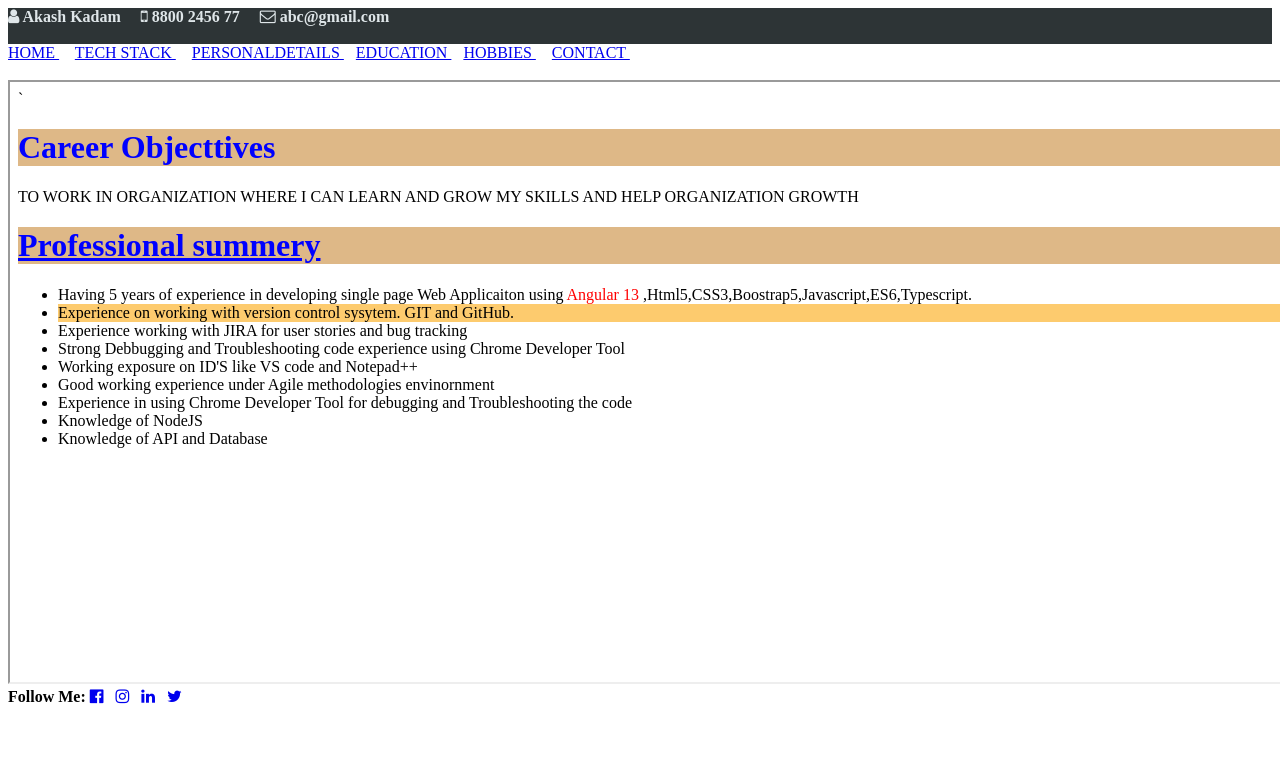
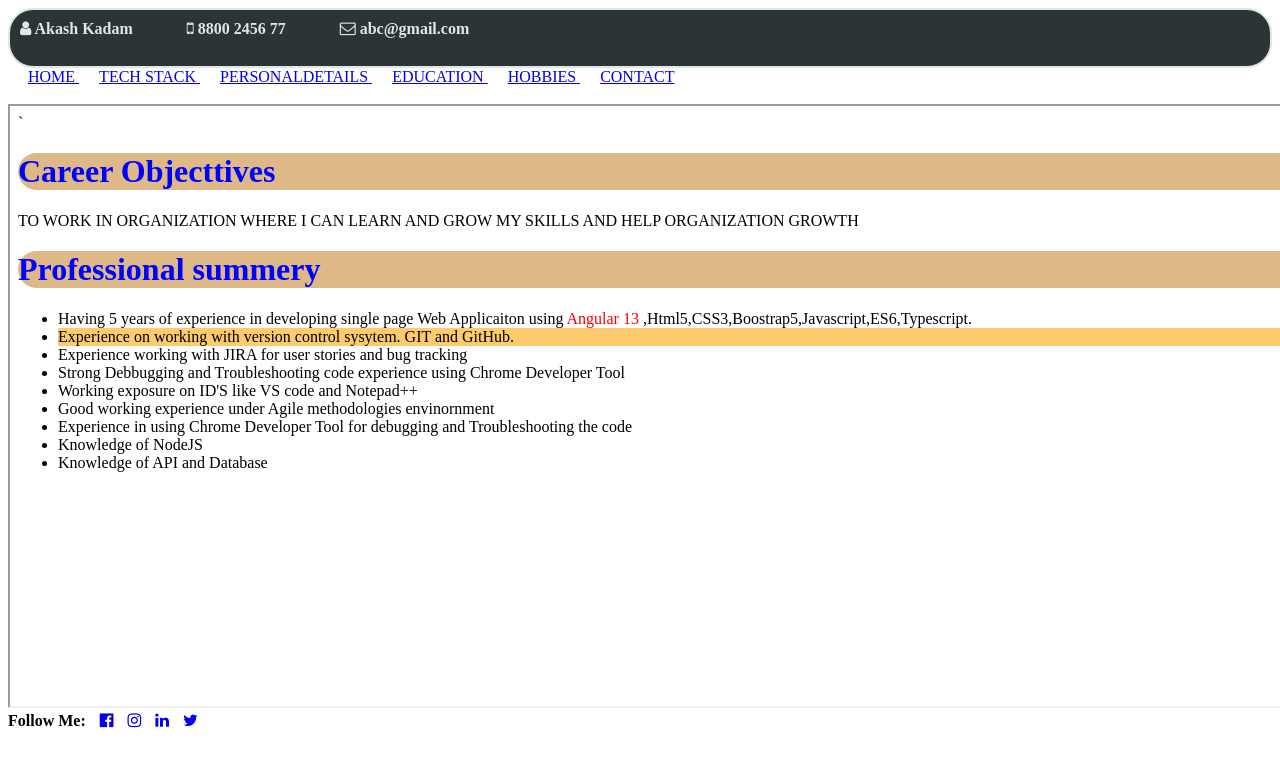
Before and after one commit to akashkadam1320/my-profile, a plain HTML site: page index.html in a window 1280 px wide. Shown: the top 766 px of the page. Drawn offline with Linux system fonts and the light colour scheme.

Commit message:
adding margin and padding
adding margin and padding

```diff
--- a/home.html
+++ b/home.html
@@ -6,6 +6,8 @@
             .abc{
                 color: blue;
                 background-color: burlywood;
+                border-radius: 20px;
+
             }
             #name{
                 color: red ;
@@ -19,7 +21,7 @@
     <body>
         <h1 class="abc"> Career Objecttives</h1>
         <p> TO WORK IN ORGANIZATION WHERE I CAN LEARN AND GROW MY SKILLS AND HELP ORGANIZATION GROWTH</p>
-          <h1 class="abc"><U>Professional summery</U></h1>
+          <h1 class="abc"> Professional summery</h1>
 
         <p>
 
--- a/index.html
+++ b/index.html
@@ -9,34 +9,50 @@
     />
     <style>
       .abc{
+
         color:#dfe6e9;
-           background-color:#2d3436 ;
+        background-color:#2d3436;
+        border: 2px solid;
+        padding: 10px;
+        border-radius: 25px;
+
+      }
+      #name{
+        margin-left: 50px;
+
+      }
+      #navbar{
+        margin-left: 20px;
+
+      }
+      #asd{
+        margin-left: 10px;
       }
 
     </style>
   </head>
   <body>
     <header class="abc">
-      <strong> <i class="fa fa-user" aria-hidden="true"></i> Akash Kadam  </strong>&nbsp; &nbsp;
-      <strong> <i class="fa fa-mobile" aria-hidden="true"></i> 8800 2456 77 </strong>&nbsp; &nbsp;
-      <strong> <i class="fa fa-envelope-o" aria-hidden="true"></i> abc@gmail.com </strong><br /> <br>
+      <strong> <i class="fa fa-user" aria-hidden="true"></i> Akash Kadam  </strong>
+      <strong id="name"> <i class="fa fa-mobile" aria-hidden="true"></i> 8800 2456 77 </strong>
+      <strong id="name"> <i class="fa fa-envelope-o" aria-hidden="true"></i> abc@gmail.com </strong><br /> <br>
      </header>
      <nav>
-      <a href="home.html" target="myframe"> HOME </a>&nbsp; &nbsp;
-      <a href="techStack.html" target="myframe"> TECH STACK </a>&nbsp; &nbsp;
-      <a href="personalDetails.html" target="myframe"> PERSONALDETAILS </a>&nbsp;&nbsp;
-      <a href="education.html" target="myframe"> EDUCATION </a>&nbsp;&nbsp;
-      <a href="hobbies.html" target="myframe"> HOBBIES </a>&nbsp; &nbsp;
-      <a href="contactus.html" target="myframe"> CONTACT </a>&nbsp; &nbsp;
+      <a id="navbar" href="home.html" target="myframe"> HOME </a>
+      <a id="navbar" href="techStack.html" target="myframe"> TECH STACK </a>
+      <a id="navbar" href="personalDetails.html" target="myframe"> PERSONALDETAILS </a>
+      <a id="navbar" href="education.html" target="myframe"> EDUCATION </a>
+      <a id="navbar" href="hobbies.html" target="myframe"> HOBBIES </a>
+      <a id="navbar" href="contactus.html" target="myframe"> CONTACT </a>
      </nav>
      <br />
     <iframe width="1500px" height="600px" name="myframe" src="home.html"></iframe>
     <footer>
       <strong> Follow Me:</strong>
-      <a href="https://www.facebook.com/" target="_blank"> <i class="fa fa-facebook-official" aria-hidden="true"></i></a> &nbsp;
-      <a href="https://www.instagram.com/" target="_blank"><i class="fa fa-instagram" aria-hidden="true"></i></a> &nbsp;
-      <a href="https://www.linkedin.com/" target="_blank"><i class="fa fa-linkedin" aria-hidden="true"></i></a> &nbsp;
-      <a href="https://twitter.com/" target="_blank"><i class="fa fa-twitter" aria-hidden="true"></i>
+      <a id="asd" href="https://www.facebook.com/" target="_blank"> <i class="fa fa-facebook-official" aria-hidden="true"></i></a>
+      <a id="asd" href="https://www.instagram.com/" target="_blank"><i class="fa fa-instagram" aria-hidden="true"></i></a>
+      <a id="asd" href="https://www.linkedin.com/" target="_blank"><i class="fa fa-linkedin" aria-hidden="true"></i></a>
+      <a id="asd" href="https://twitter.com/" target="_blank"><i class="fa fa-twitter" aria-hidden="true"></i>
       </i></a>
 
       </footer>
```
